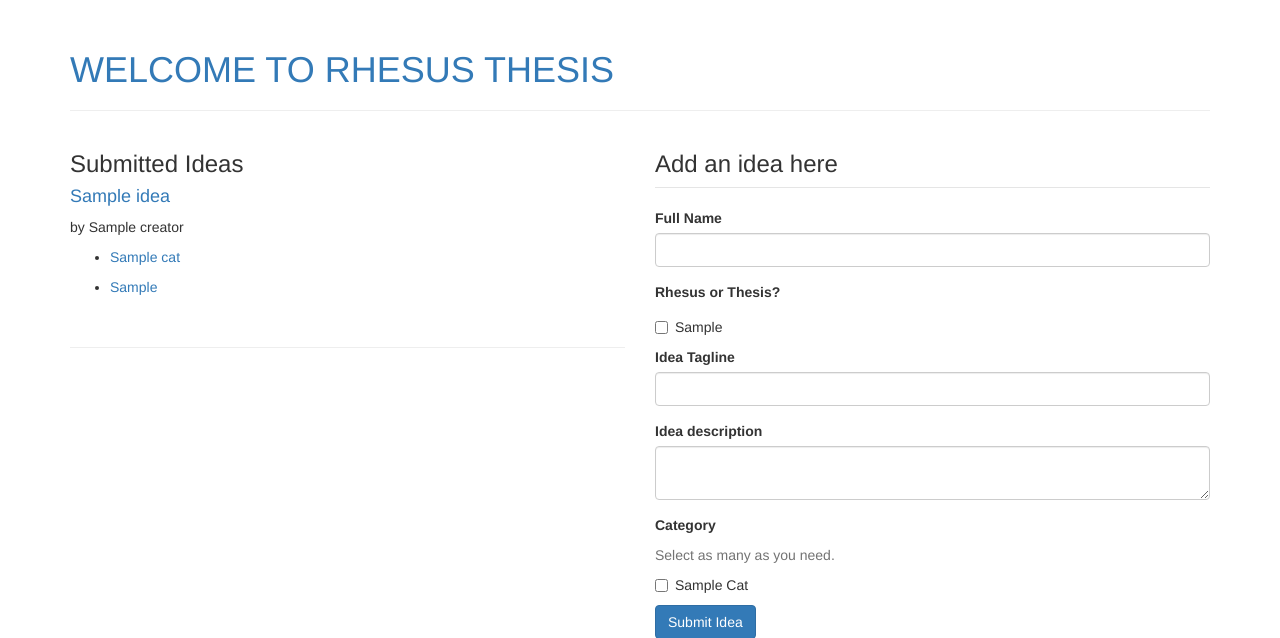
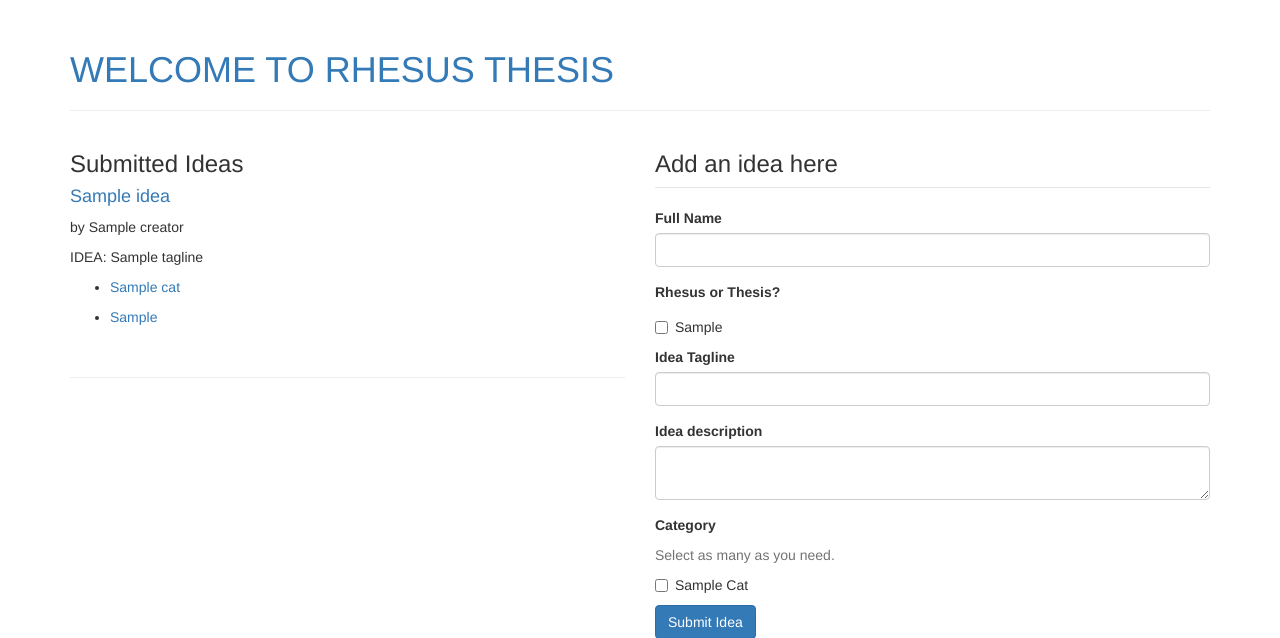
Before and after one commit to MilazzoCookies/RhesusThesis, a Flask app: template templates/main.html in a window 1280 px wide. Shown: the top 638 px of the page. Run offline with Flask 2, Linux system fonts and the light colour scheme; the template is opened without the code that fills it: most values are stand-ins (such as "Sample title", 1, 10 or a date in 2020); parts of the project's set-up code (start-up, migrations or seed data) failed here and were passed over; some libraries are stand-ins or nearby versions; some web fonts are replaced.

Commit message:
Got the tagline to show up, still want to switch it with the 'idea'

```diff
--- a/templates/main.html
+++ b/templates/main.html
@@ -14,6 +14,7 @@
 				<a href="/ideas/{{ idea.slug }}">{{ idea.idea }}</a>
 			</h4>
 			<p>by {{ idea.creator }}</p>
+			<p>IDEA: {{ idea.tagline }}</p>
 			<p>
 
 			<ul>
```
